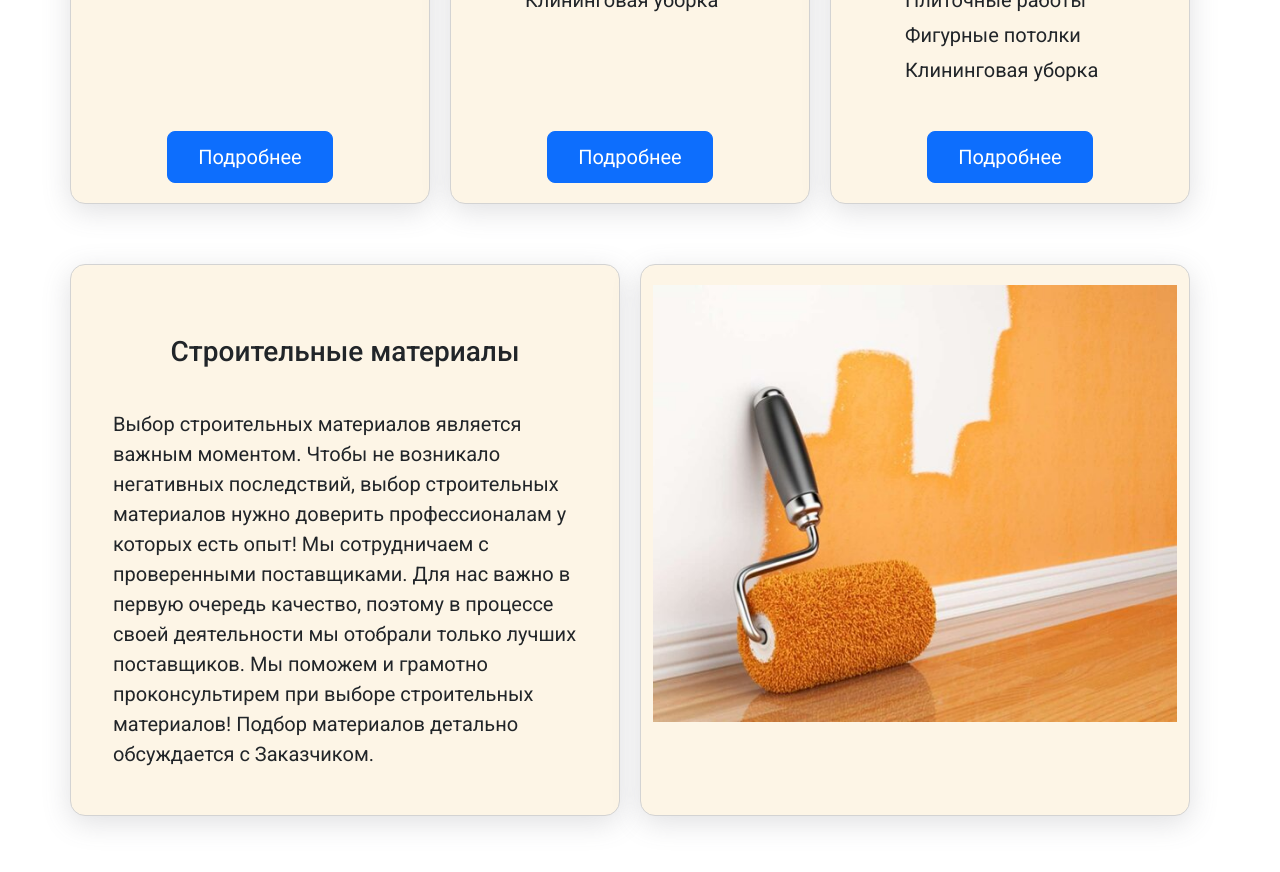
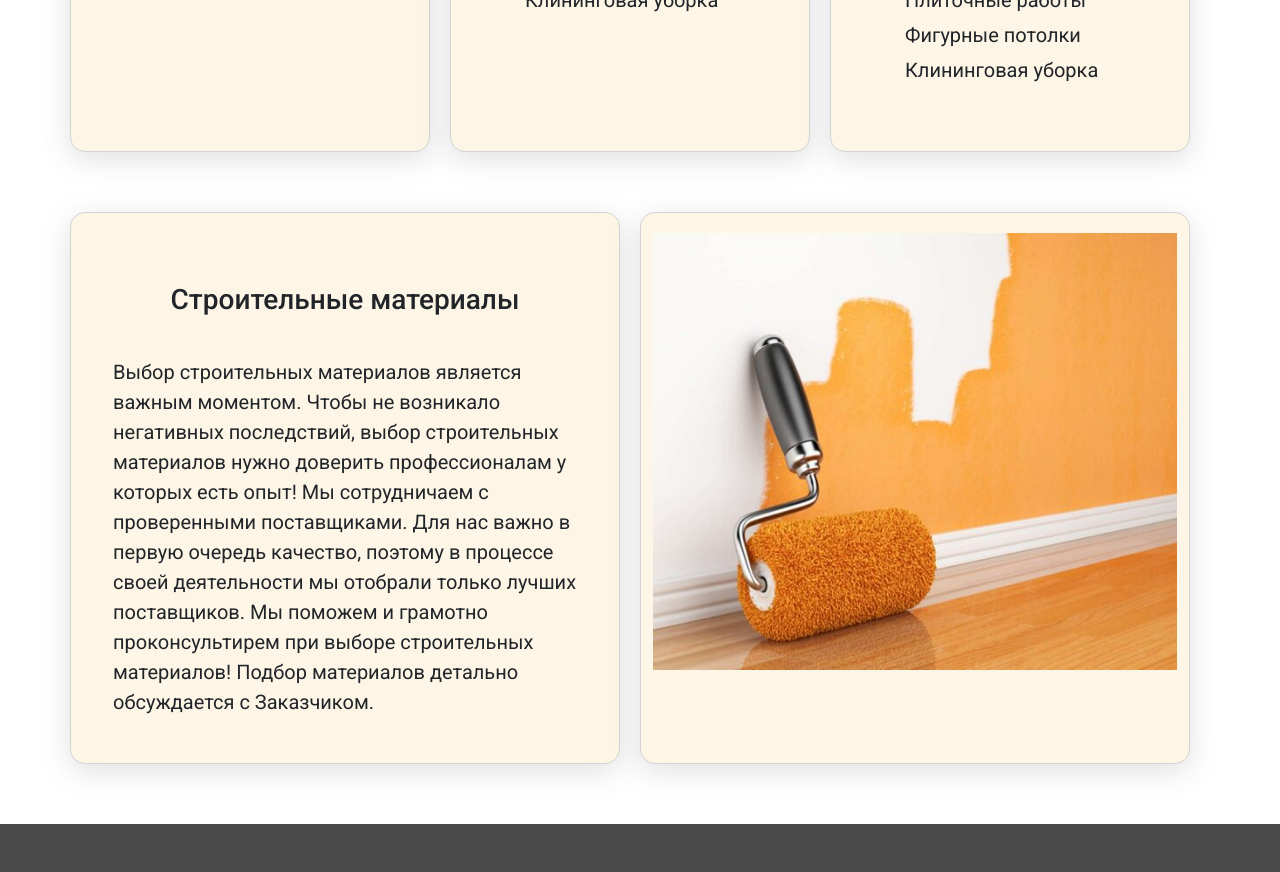
Before and after one commit to alisher-erkin/stroy, a React (Create React App) app: page /repair in a window 1280 px wide. Shown: the part 1760-2632 px from the top of the page. Built offline with nearby package versions, Linux system fonts and the light colour scheme.

Commit message:
Remove 'Подробнее' buttons from repair page
Co-Authored-By: Claude Opus 5.5 <noreply@anthropic.com>

```diff
--- a/src/Pages/Repair/Repair.js
+++ b/src/Pages/Repair/Repair.js
@@ -1,5 +1,5 @@
 import React, { Component } from 'react';
-import { Button, Col, Container, Row } from 'react-bootstrap';
+import { Col, Container, Row } from 'react-bootstrap';
 import img from '../../images/bg-repair.jpg'
 import '../Repair/Repair.css';
 
@@ -43,7 +43,6 @@ export default class Repair extends Component {
                 <li>Замена розеток и выключателей</li>
                 <li>Клининговая уборка</li>
               </ul>
-              <Button variant="primary" size="lg">Подробнее</Button>
             </Col>
             <Col>
               <h3>Капитальный ремонт</h3>
@@ -61,7 +60,6 @@ export default class Repair extends Component {
                 <li>Плиточные работы</li>
                 <li>Клининговая уборка</li>
               </ul>
-              <Button variant="primary" size="lg">Подробнее</Button>
             </Col>
             <Col>
               <h3>Авторский ремонт</h3>
@@ -81,7 +79,6 @@ export default class Repair extends Component {
                 <li>Фигурные потолки</li>
                 <li>Клининговая уборка</li>
               </ul>
-              <Button variant="primary" size="lg">Подробнее</Button>
             </Col>
           </Row>
           <Row className='text-img'>
```
